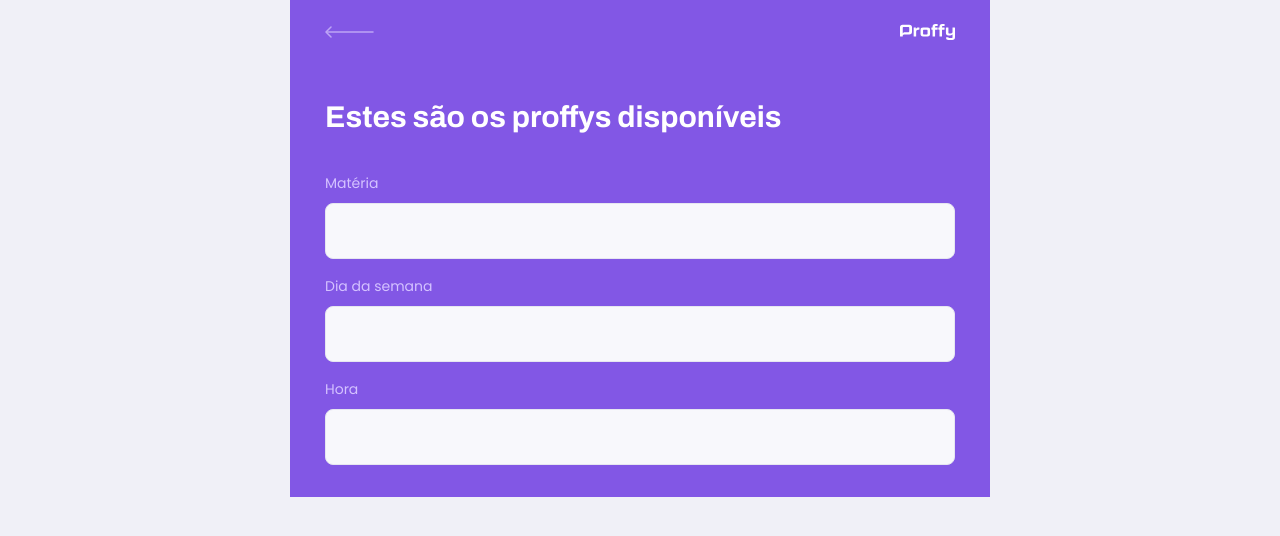
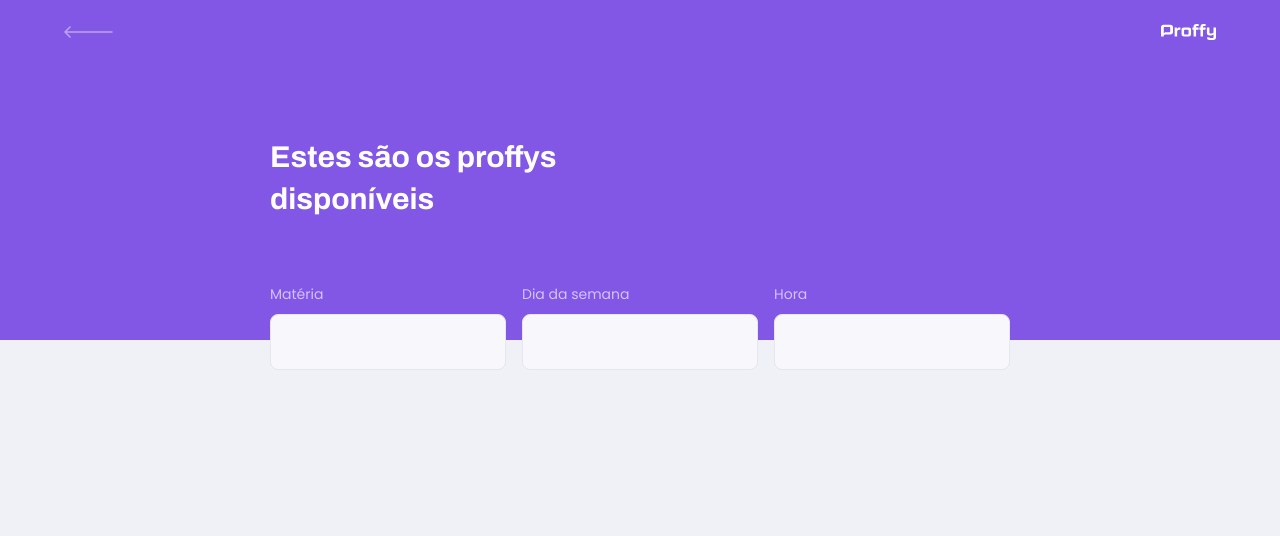
Before and after one commit to felicianoi9/nlw2-rocketseat, a React (Create React App) app: page /estudar in a window 1280 px wide. Shown: the top 536 px of the page. Built offline with nearby package versions, Linux system fonts and the light colour scheme.

Commit message:
Responsiveness of the TheacherList page is done.

```diff
--- a/src/Components/PageHeader/styles.css
+++ b/src/Components/PageHeader/styles.css
@@ -0,0 +1,69 @@
+.page-header{
+    display: flex;
+    flex-direction: column;
+    background-color: var(--color-primary);
+}
+.page-header .top-bar-container{
+    width: 90%;
+    margin: 0 auto;
+    display: flex;
+    justify-content: space-between;
+    align-items: center;
+    color: var(--color-text-in-primary);
+    padding: 1.6rem 0;
+}
+
+
+.page-header .top-bar-container > img {
+    height: 1.6rem;
+
+}
+
+.page-header .top-bar-container a {
+    height: 3.2rem;
+    transition: opacity 0.2s;
+}
+
+.page-header .top-bar-container a:hover{
+    opacity: 0.6s;
+}
+
+.page-header .header-content {
+    width: 90%;
+    margin: 0 auto;
+    position: relative;
+    margin: 3.2rem auto;
+}
+
+.page-header .header-content strong {
+    font: 700 3rem Archivo;
+    line-height: 4.2rem;
+    color: var(--color-title-in-primary);
+}
+
+
+@media (min-width: 700px) {
+    .page-header{
+        height: 340px;
+    }
+
+    .page-header .top-bar-container{
+        max-width: 1100;
+    }
+
+    .page-header .header-content{
+        flex: 1;
+        max-width: 740px;
+        margin: 0 auto;
+        margin-bottom: 48px;
+        display: flex;
+        flex-direction: column;
+        justify-content: center;
+        align-items: flex-start;
+    }
+
+    .page-header .header-content strong{
+        max-width: 350px;
+    }
+
+}
--- a/src/Pages/TeacherList/styles.css
+++ b/src/Pages/TeacherList/styles.css
@@ -1,49 +1,6 @@
 #page-teacher-list {
     width: 100vW;
     height: 100vh;
-}
-
-.page-header{
-    display: flex;
-    flex-direction: column;
-    background-color: var(--color-primary);
-}
-.page-header .top-bar-container{
-    width: 90%;
-    margin: 0 auto;
-    display: flex;
-    justify-content: space-between;
-    align-items: center;
-    color: var(--color-text-in-primary);
-    padding: 1.6rem 0;
-}
-
-
-.page-header .top-bar-container > img {
-    height: 1.6rem;
-
-}
-
-.page-header .top-bar-container a {
-    height: 3.2rem;
-    transition: opacity 0.2s;
-}
-
-.page-header .top-bar-container a:hover{
-    opacity: 0.6s;
-}
-
-.page-header .header-content {
-    width: 90%;
-    margin: 0 auto;
-    position: relative;
-    margin: 3.2rem auto;
-}
-
-.page-header .header-content strong {
-    font: 700 3rem Archivo;
-    line-height: 4.2rem;
-    color: var(--color-title-in-primary);
 }
 
 #search-teachers {
@@ -90,3 +47,25 @@
     right: 1.6rem;
     bottom: 0;
 }
+
+
+@media (min-width: 700px) {
+    #page-teacher-list {
+        max-width: 100%;
+    }
+
+    #search-teachers{
+        display: grid;
+        grid-template-columns: repeat(3, 1fr);
+        column-gap: 16px;
+        position: absolute;
+        bottom: -78px;
+    }
+
+    #search-teachers .input-block + .input-block {
+        margin-top: 0;
+    }
+
+
+
+}
```
